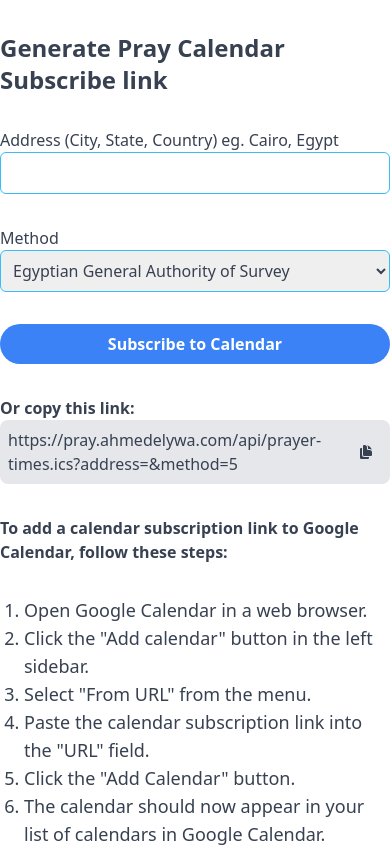
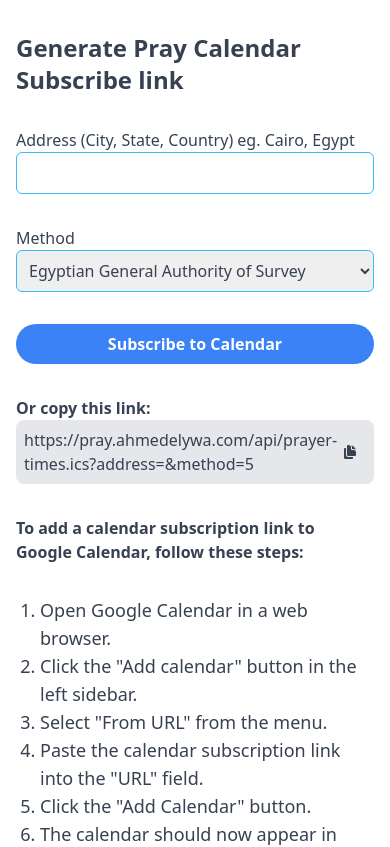
Before and after one commit to AhmedElywa/prayCalendar, a Next.js app: page / in a window 390 px wide. Shown: the top 847 px of the page. Built offline with nearby package versions, Linux system fonts and the light colour scheme.

Commit message:
fix mobile style

```diff
--- a/src/pages/index.tsx
+++ b/src/pages/index.tsx
@@ -7,7 +7,7 @@ const Index: React.FC = () => {
   const [method, setMethod] = React.useState('5');
   const link = `https://pray.ahmedelywa.com/api/prayer-times.ics?address=${encodeURIComponent(address)}&method=${method}`;
   return (
-    <div className="w-full text-gray-700 flex justify-center py-8 flex-col max-w-3xl mx-auto space-y-8">
+    <div className="w-full text-gray-700 flex justify-center py-8 px-4 flex-col max-w-3xl mx-auto space-y-8">
       <h1 className="font-bold text-2xl">Generate Pray Calendar Subscribe link</h1>
       <label htmlFor="address" className="flex flex-col font-medium text-gray-700 space-2-8">
         Address (City, State, Country) eg. Cairo, Egypt
```
